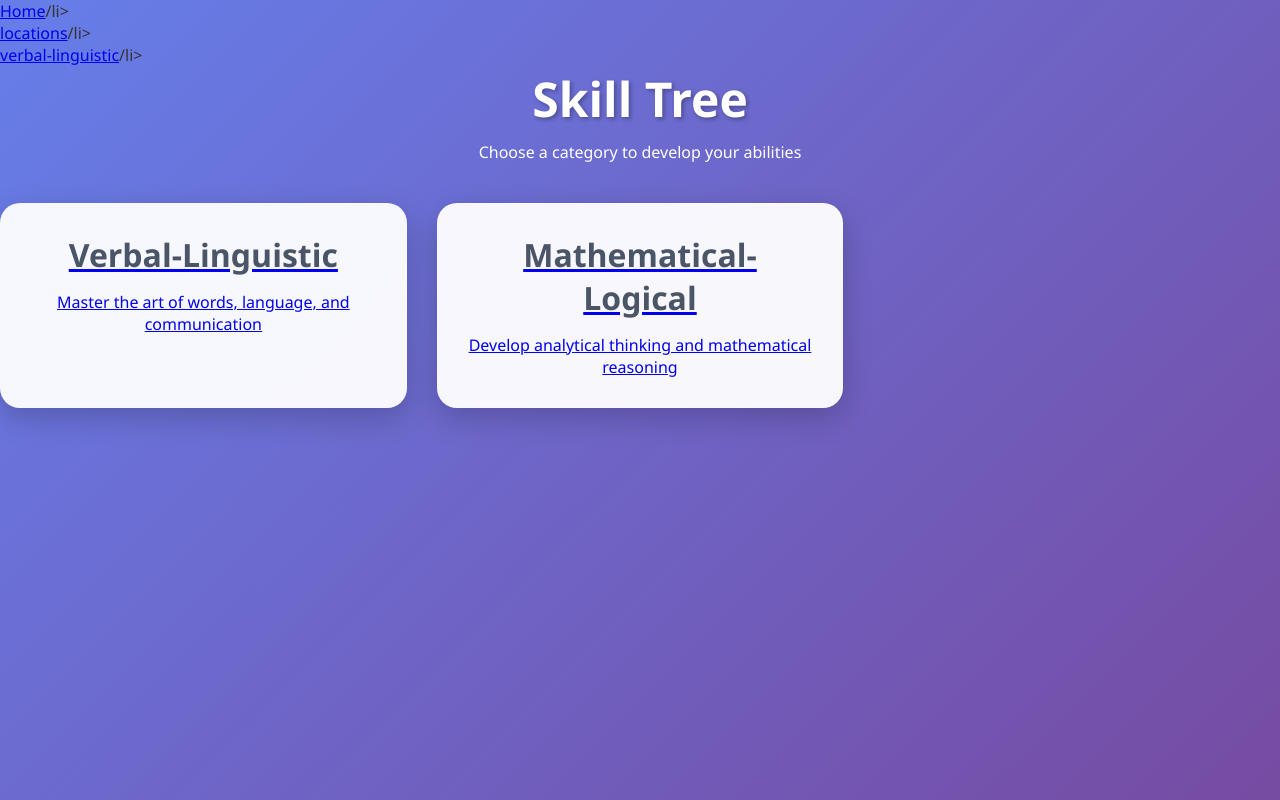
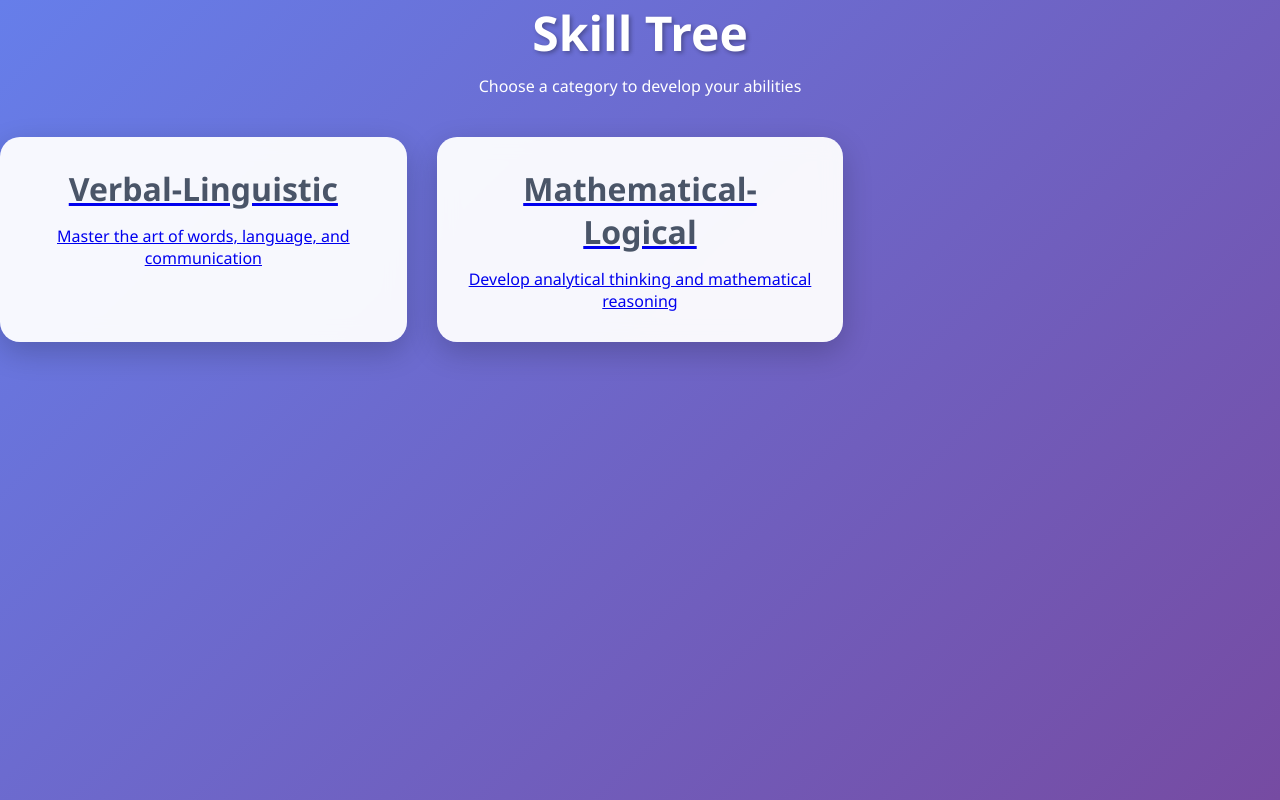
Before and after one commit to captainpeytonk/Game-of-life, a plain HTML site: page Main.html in a window 1280 px wide. Drawn offline with Linux system fonts and the light colour scheme.

Commit message:
Update Main.html

```diff
--- a/Main.html
+++ b/Main.html
@@ -328,16 +328,6 @@
     </style>
 </head>
 <body>
-    <header>
-        <nav>
-            <ul>
-                <li><a href="index.html">Home</a>/li>
-                <li><a href="locations.html">locations</a>/li>
-                <li><a href="verbal-linguistic.html">verbal-linguistic</a>/li>
-            <ul>
-        <nav>
-
-        </div>
 
         <div class="header">
             <h1 id="page-title">Skill Tree</h1>
```
